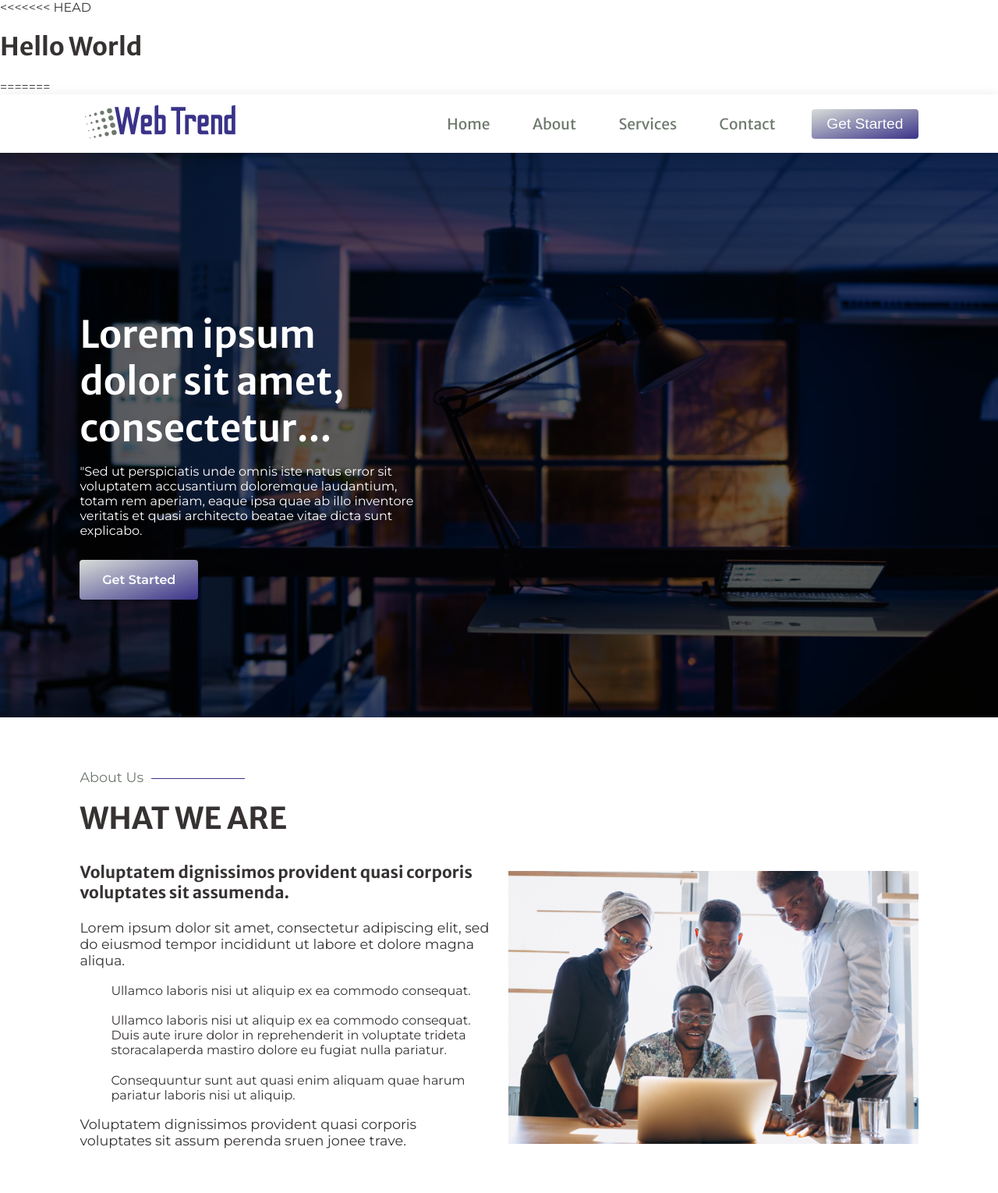
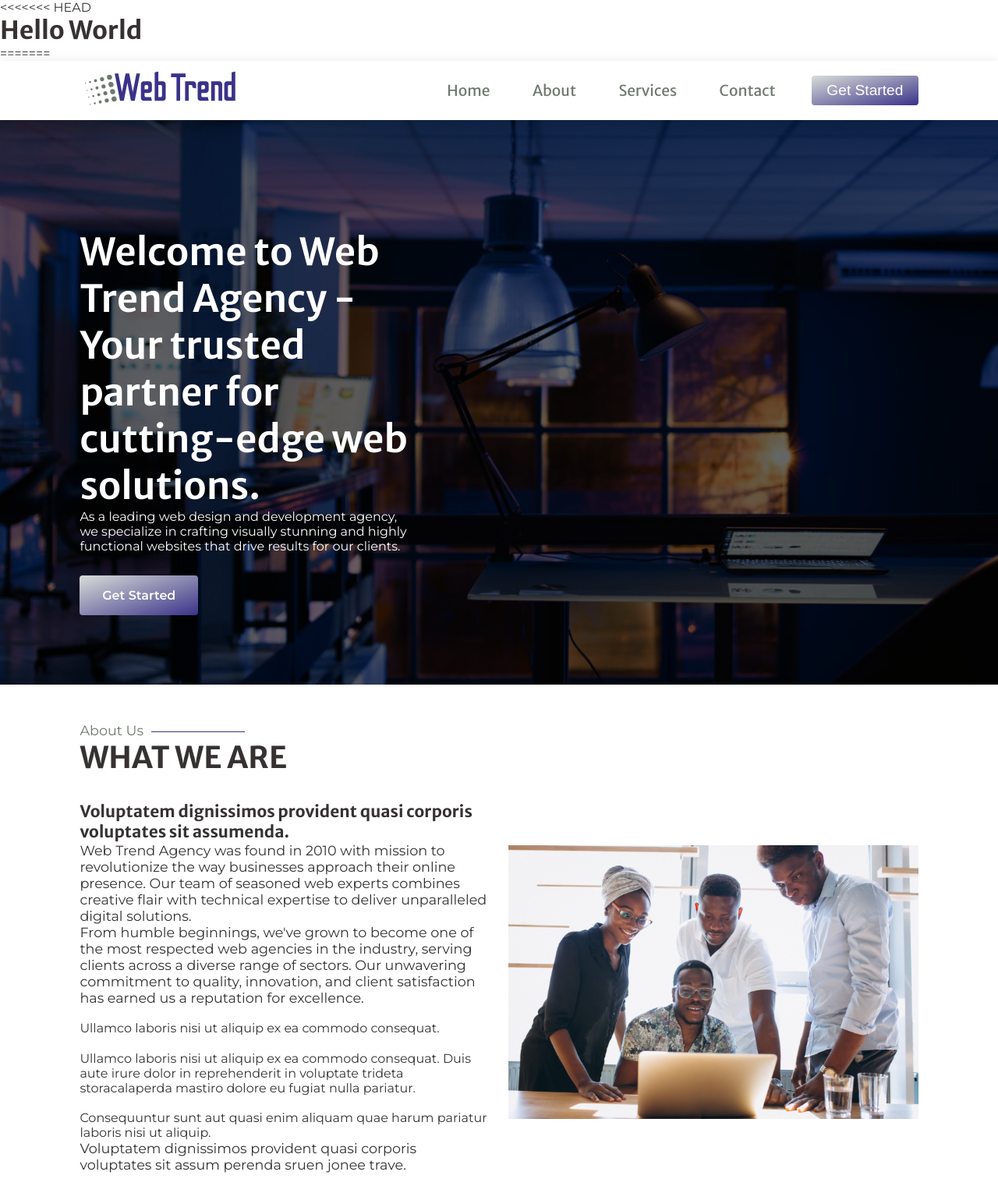
Before and after one commit to kingsleyAwoke/web_trend_agency, a Django app: page / in a window 1280 px wide. Shown: the top 1530 px of the page at 78% size. Run offline with Django 5.2, Linux system fonts and the light colour scheme; some libraries are stand-ins or nearby versions.

Commit message:
Implemented some content

```diff
--- a/static/css/style.css
+++ b/static/css/style.css
@@ -12,6 +12,8 @@
 
 * {
   box-sizing: border-box;
+  margin: 0;
+  padding: 0;
 }
 
 body {
--- a/templates/index.html
+++ b/templates/index.html
@@ -45,7 +45,7 @@
     <header>
       <div class="navbar">
         <div class="logo">
-          <a href="#">
+          <a href="/">
             <svg
               width="200"
               height="50"
@@ -239,13 +239,8 @@
     <section id="hero" class="home">
       <div class="hero-content">
         <div>
-          <h1>Lorem ipsum dolor sit amet, consectetur...</h1>
-          <p>
-            "Sed ut perspiciatis unde omnis iste natus error sit voluptatem
-            accusantium doloremque laudantium, totam rem aperiam, eaque ipsa
-            quae ab illo inventore veritatis et quasi architecto beatae vitae
-            dicta sunt explicabo.
-          </p>
+          <h1>Welcome to Web Trend Agency - Your trusted partner for cutting-edge web solutions.</h1>
+          <p>As a leading web design and development agency, we specialize in crafting visually stunning and highly functional websites that drive results for our clients.</p>
         </div>
 
         <div class="hero-btn">
@@ -268,8 +263,9 @@
             assumenda.
           </h3>
           <p>
-            Lorem ipsum dolor sit amet, consectetur adipiscing elit, sed do
-            eiusmod tempor incididunt ut labore et dolore magna aliqua.
+            Web Trend Agency was found in 2010 with mission to revolutionize the way businesses approach their online presence. Our team of seasoned web experts combines creative flair with technical expertise to deliver unparalleled digital solutions.
+            <br>
+            From humble beginnings, we've grown to become one of the most respected web agencies in the industry, serving clients across a diverse range of sectors. Our unwavering commitment to quality, innovation, and client satisfaction has earned us a reputation for excellence.
           </p>
           <ul class="about-list">
             <li>
@@ -395,7 +391,7 @@
               </g>
             </svg>
             <div>
-              <h4><a href="#">Lorem Ipsum</a></h4>
+              <h4><a href="#">Web Design</a></h4>
               <p>
                 Voluptatum deleniti atque corrupti quos dolores et quas
                 molestias excepturi sint occaecati cupiditate non provident
@@ -431,7 +427,7 @@
               </g>
             </svg>
             <div>
-              <h4><a href="#">Dolor Sitema</a></h4>
+              <h4><a href="#">Web Development</a></h4>
               <p>
                 Minim veniam, quis nostrud exercitation ullamco laboris nisi ut
                 aliquip ex ea commodo consequat tarad limino ata
```
